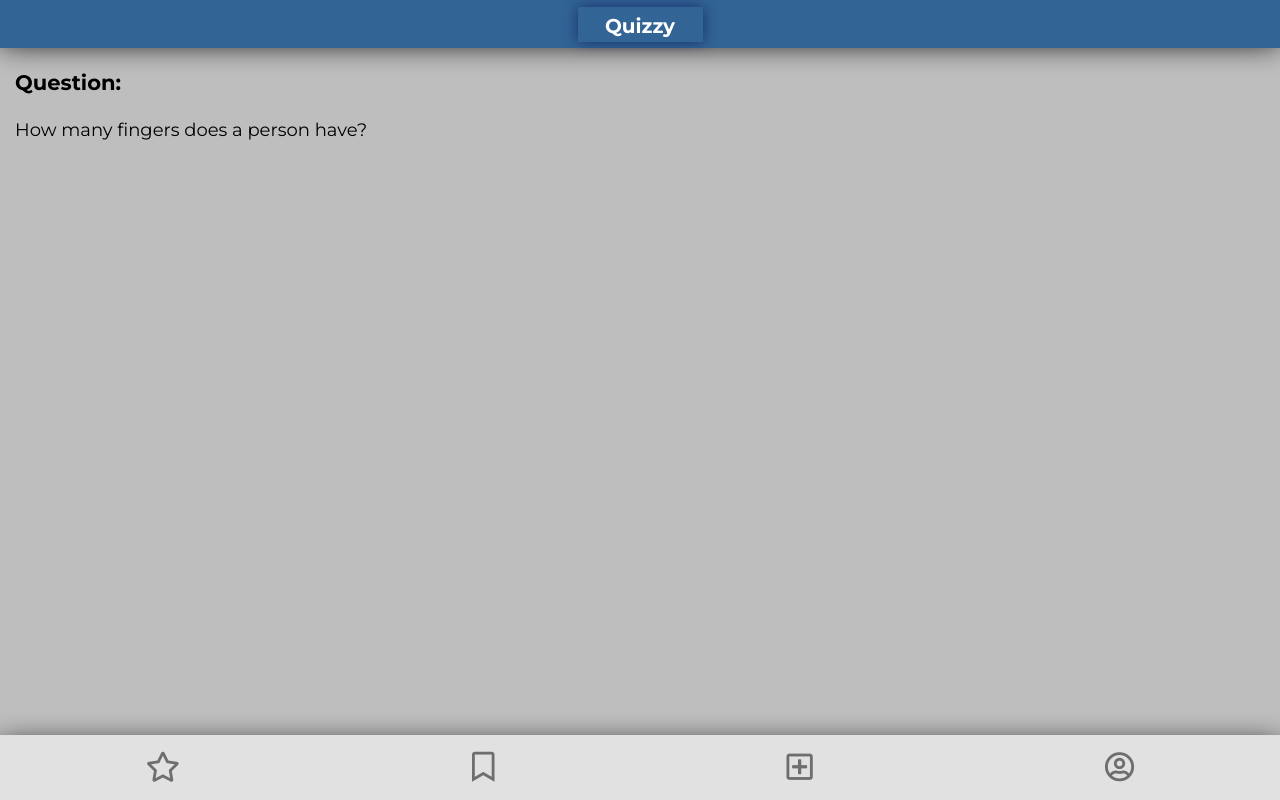
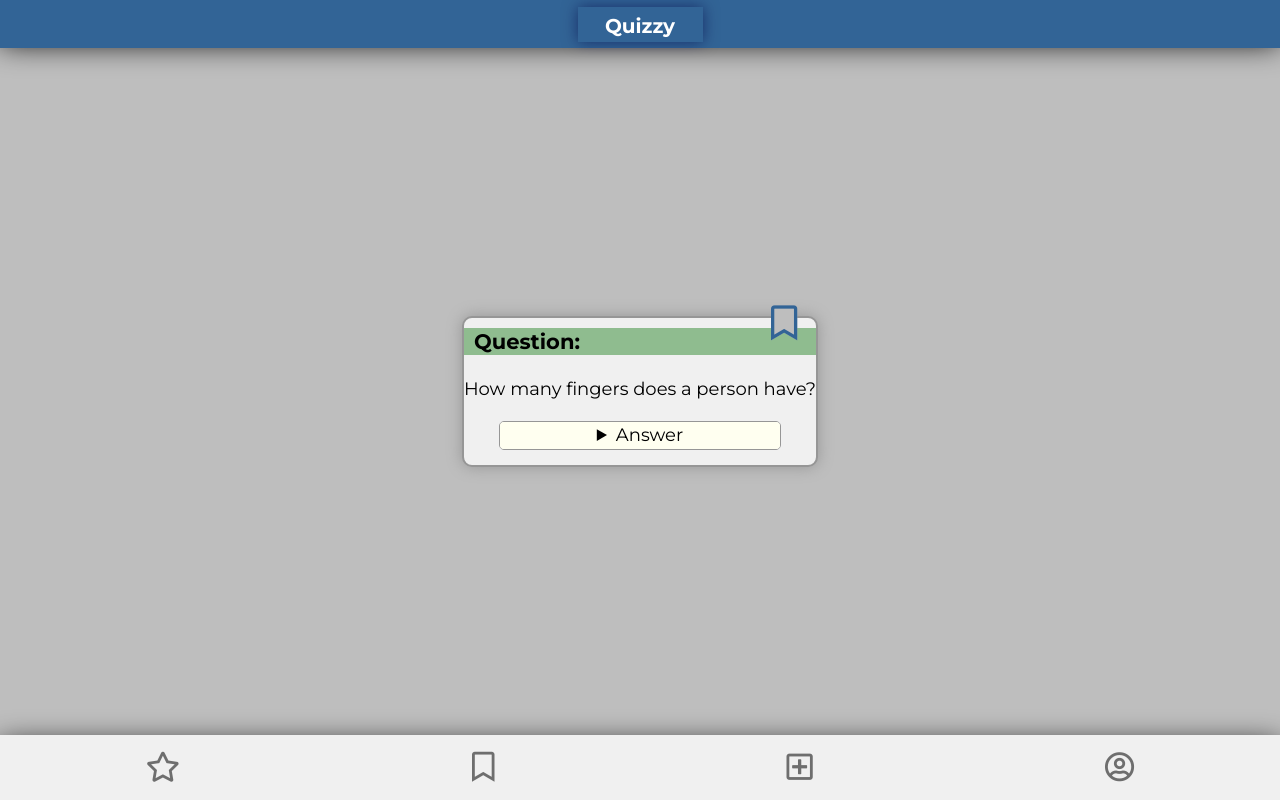
Before and after one commit to RBN2208/quiz-app, a website: page index.html in a window 1280 px wide. Drawn offline with Linux system fonts and the light colour scheme.

Commit message:
Add Quizcard

```diff
--- a/index.html
+++ b/index.html
@@ -14,10 +14,22 @@
       </div>
     </header>
 
-    <main class="app-grid__content">
+    <main class="app-grid__content centered-grid">
       <section class="quizcard__card">
-        <h3>Question:</h3>
+        <div class="quizcard__bookmark--box">
+          <div class="bookmark__box--inside">
+            <i class="fas fa-bookmark"></i>
+          </div>
+          <div class="bookmark__box--outside">
+            <i class="far fa-bookmark"></i>
+          </div>
+        </div>
+        <h3 class="quizcard__card--headline">Question:</h3>
         <p>How many fingers does a person have?</p>
+        <details class="quizcard__details--box">
+          <summary class="quizcard__details--summary">Answer</summary>
+          <p>Five</p>
+        </details>
       </section>
     </main>
 
--- /dev/null
+++ b/styles/components/bookmark.css
@@ -0,0 +1,17 @@
+.quizcard__bookmark--box {
+  position: absolute;
+  right: 45px;
+  top: -20px;
+  font-size: 35px;
+}
+
+.bookmark__box--outside {
+  position: absolute;
+  color: rgb(50, 100, 150);
+  cursor: pointer;
+}
+
+.bookmark__box--inside {
+  position: absolute;
+  color: rgb(190, 190, 190);
+}
--- a/styles/components/navigation.css
+++ b/styles/components/navigation.css
@@ -1,6 +1,6 @@
 .app-grid__navigation {
   grid-area: footer;
-  background-color: rgb(225, 225, 225);
+  background-color: rgb(240, 240, 240);
   text-align: center;
   box-shadow: 0 10px 30px rgb(0, 0, 0);
   pointer-events: none;
--- a/styles/components/quizcard.css
+++ b/styles/components/quizcard.css
@@ -1,6 +1,30 @@
-.quizcard {
+.quizcard__card {
   width: auto;
-  height: 140px;
-  background-color: rgb(225, 225, 225);
-  border: 1px solid black;
+  height: auto;
+  margin: 15px 0;
+  position: relative;
+  background-color: rgb(240, 240, 240);
+  text-align: center;
+  border: 2px solid rgb(150, 150, 150);
+  border-radius: 10px;
+  box-shadow: 0 0 15px rgb(150, 150, 150);
 }
+
+.quizcard__card--headline {
+  padding-left: 10px;
+  margin-top: 10px;
+  text-align: left;
+  background-color: darkseagreen;
+}
+
+.quizcard__details--box {
+  width: 80%;
+  margin: 15px auto;
+  border: 1px solid rgb(150, 150, 150);
+  border-radius: 5px;
+  overflow: hidden;
+}
+
+.quizcard__details--summary {
+  background-color: ivory;
+}
--- a/styles/index.css
+++ b/styles/index.css
@@ -5,4 +5,5 @@
 @import './components/content.css';
 @import './components/navigation.css';
 @import './components/quizcard.css';
+@import './components/bookmark.css';
 @import url('https://fonts.googleapis.com/css2?family=Montserrat:ital,wght@0,300;0,400;0,700;0,900;1,300&display=swap');
```
